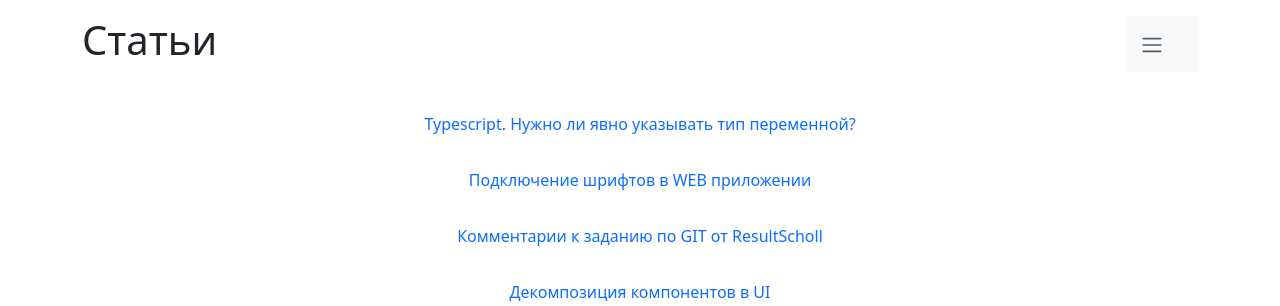
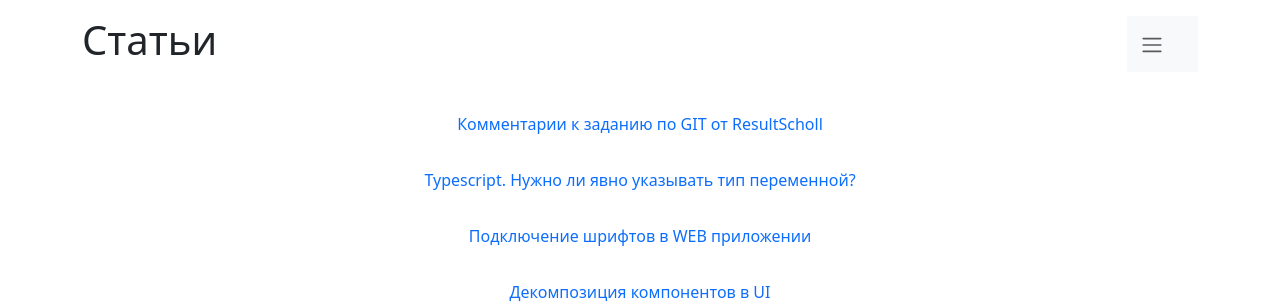
Before and after one commit to taraswww777/taraswww777.dev, a Next.js app: page /articles in a window 1280 px wide. Shown: the top 306 px of the page. Built offline with nearby package versions, Linux system fonts and the light colour scheme.

Commit message:
2024-01-23-result-git-task

```diff
--- a/src/constants/links.ts
+++ b/src/constants/links.ts
@@ -4,9 +4,9 @@ export const LINKS = {
   home: {link: '/', title: 'Главная'},
   articlesIndex: {link: '/articles', title: 'Статьи'},
   articles: {
+    resultGitTask: {link: '/articles/2024-01-23-result-git-task', title: 'Комментарии к заданию по GIT от ResultScholl'},
     tsValueNeedType: {link: '/articles/2024-01-18-ts-value-need-type', title: 'Typescript. Нужно ли явно указывать тип переменной?'},
     includeFontsInWebApp: {link: '/articles/2024-01-13-include-fonts-in-web-app', title: 'Подключение шрифтов в WEB приложении'},
-    resultGitTask: {link: '/articles/2023-12-18-result-git-task', title: 'Комментарии к заданию по GIT от ResultScholl'},
     decompositionOfComponentsInUi: {link: '/articles/2023-12-13-decomposition-of-components-in-ui', title: 'Декомпозиция компонентов в UI'},
     tsAsConst: {link: '/articles/2023-11-03-ts-as-const', title: 'TS. Какая польза от as const'},
     frontendConfDay0: {link: '/articles/2023-10-01-frontend-conf-day-0', title: 'FrontendConf 2023 день 0'},
```
Also changed, not shown: src/pages/articles/2024-01-23-result-git-task.mdx (renamed from src/pages/articles/2023-12-18-result-git-task.mdx).
